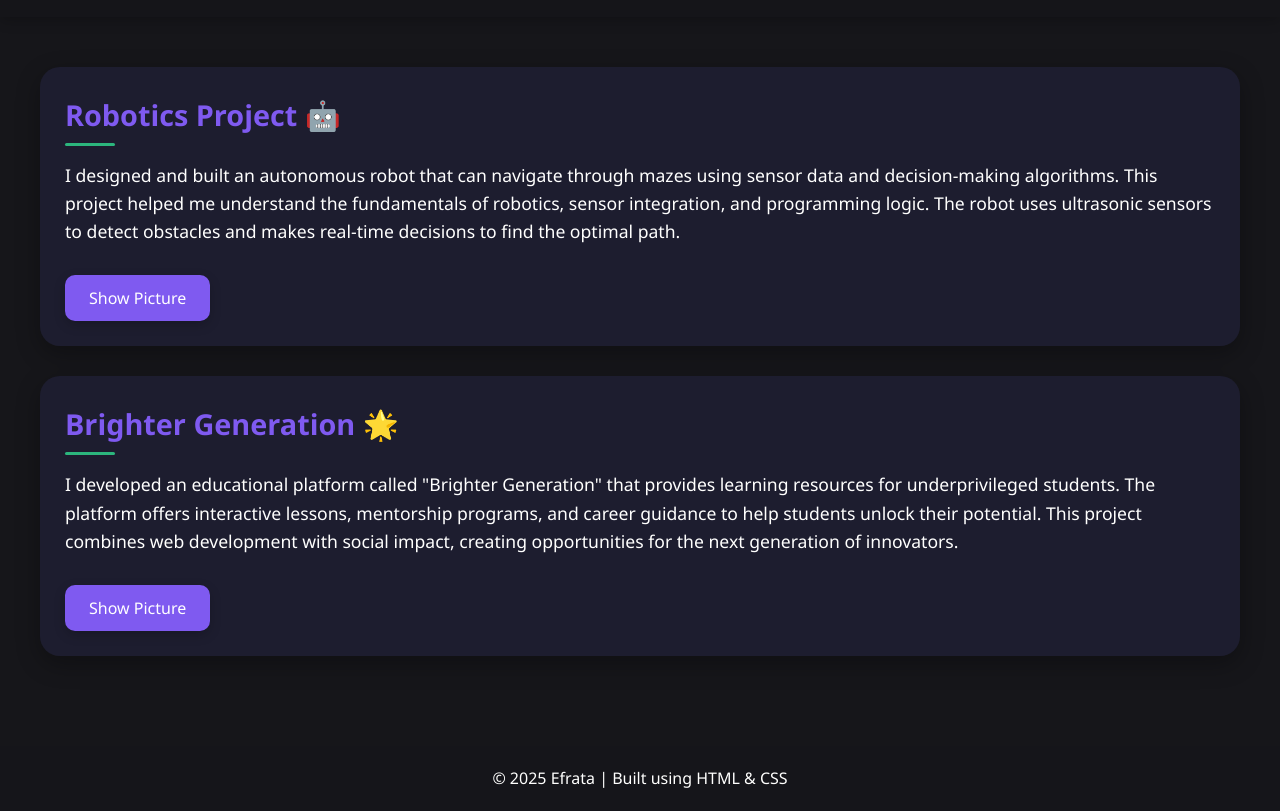
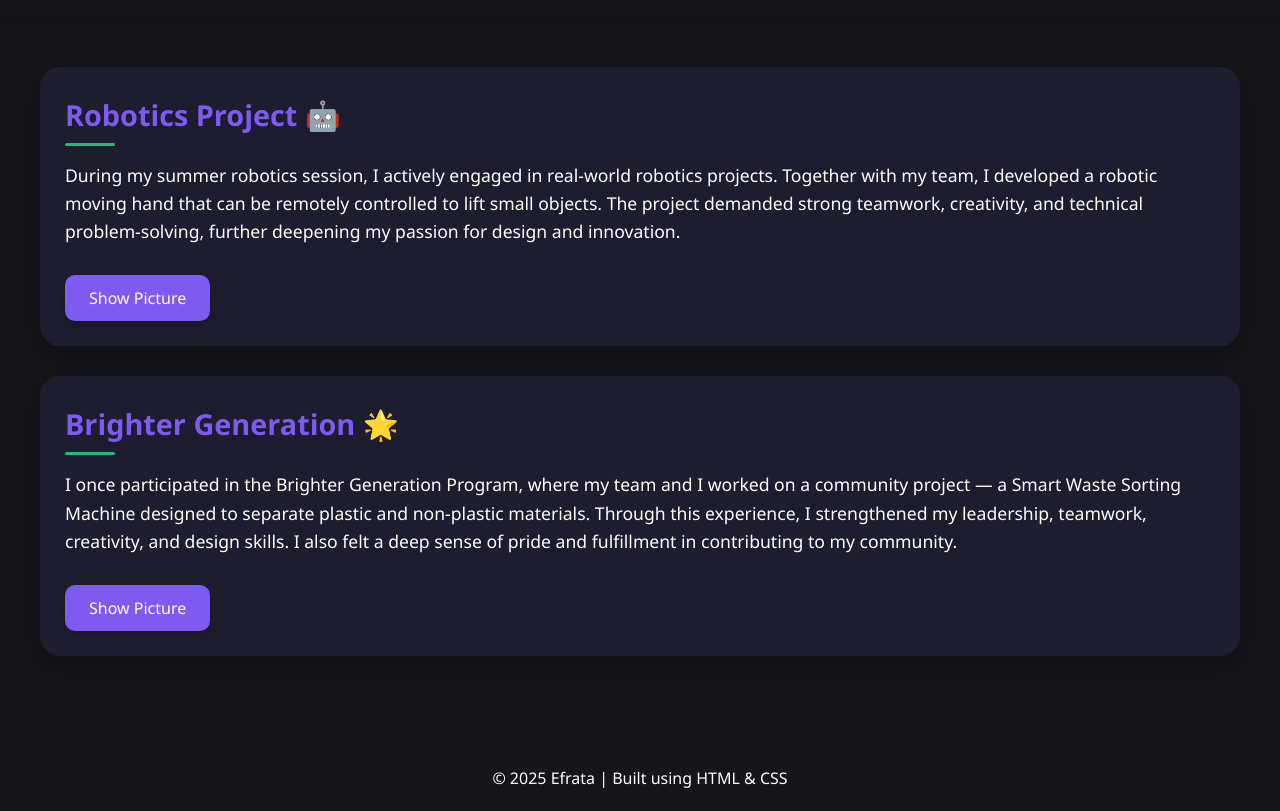
Before and after one commit to Liyu-eza/my-portfolio, a plain HTML site: page projects.html in a window 1280 px wide. Shown: the part 120-931 px from the top of the page. Drawn offline with Linux system fonts and the light colour scheme.

Commit message:
Update projects.html

```diff
--- a/projects.html
+++ b/projects.html
@@ -252,9 +252,7 @@
       <div class="project-content">
         <div class="project-info">
           <p class="project-text">
-            I designed and built an autonomous robot that can navigate through mazes using sensor data and decision-making algorithms.
-            This project helped me understand the fundamentals of robotics, sensor integration, and programming logic.
-            The robot uses ultrasonic sensors to detect obstacles and makes real-time decisions to find the optimal path.
+            During my summer robotics session, I actively engaged in real-world robotics projects. Together with my team, I developed a robotic moving hand that can be remotely controlled to lift small objects. The project demanded strong teamwork, creativity, and technical problem-solving, further deepening my passion for design and innovation.
           </p>
           <button class="show-picture-btn" onclick="toggleImage('robotics')">Show Picture</button>
           <div id="robotics-error" class="image-error">Image not found: robotics.jpg</div>
@@ -271,9 +269,7 @@
       <div class="project-content">
         <div class="project-info">
           <p class="project-text">
-            I developed an educational platform called "Brighter Generation" that provides learning resources for underprivileged students.
-            The platform offers interactive lessons, mentorship programs, and career guidance to help students unlock their potential.
-            This project combines web development with social impact, creating opportunities for the next generation of innovators.
+           I once participated in the Brighter Generation Program, where my team and I worked on a community project — a Smart Waste Sorting Machine designed to separate plastic and non-plastic materials. Through this experience, I strengthened my leadership, teamwork, creativity, and design skills. I also felt a deep sense of pride and fulfillment in contributing to my community.
           </p>
           <button class="show-picture-btn" onclick="toggleImage('brighter')">Show Picture</button>
           <div id="brighter-error" class="image-error">Image not found: Bg.jpg</div>
```
